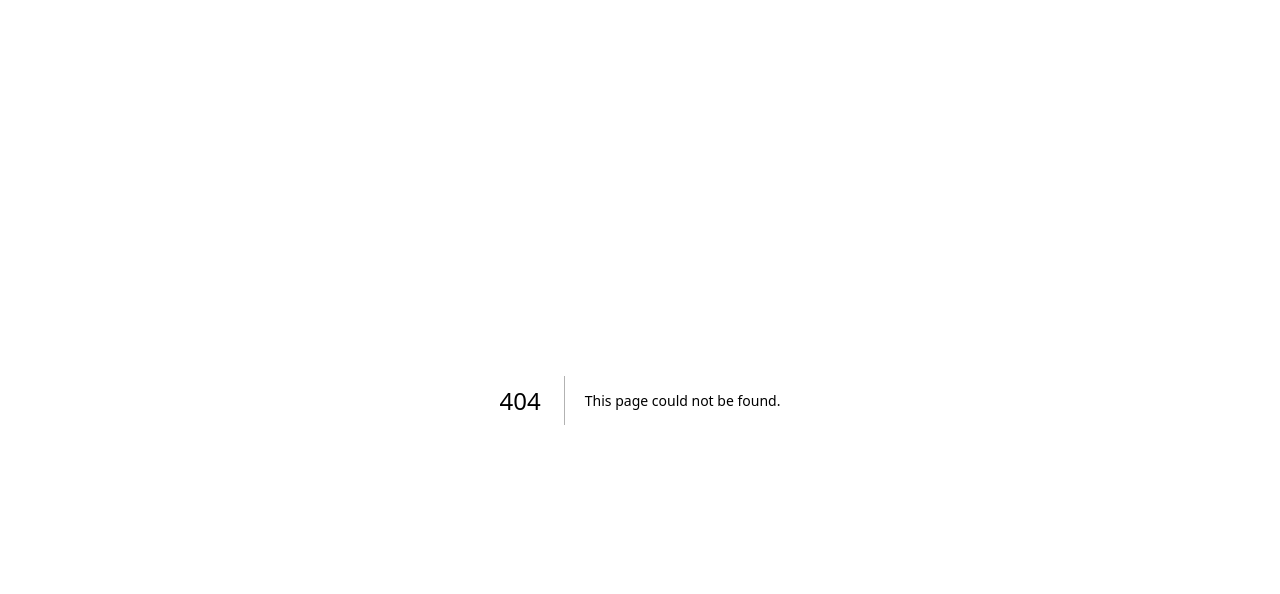
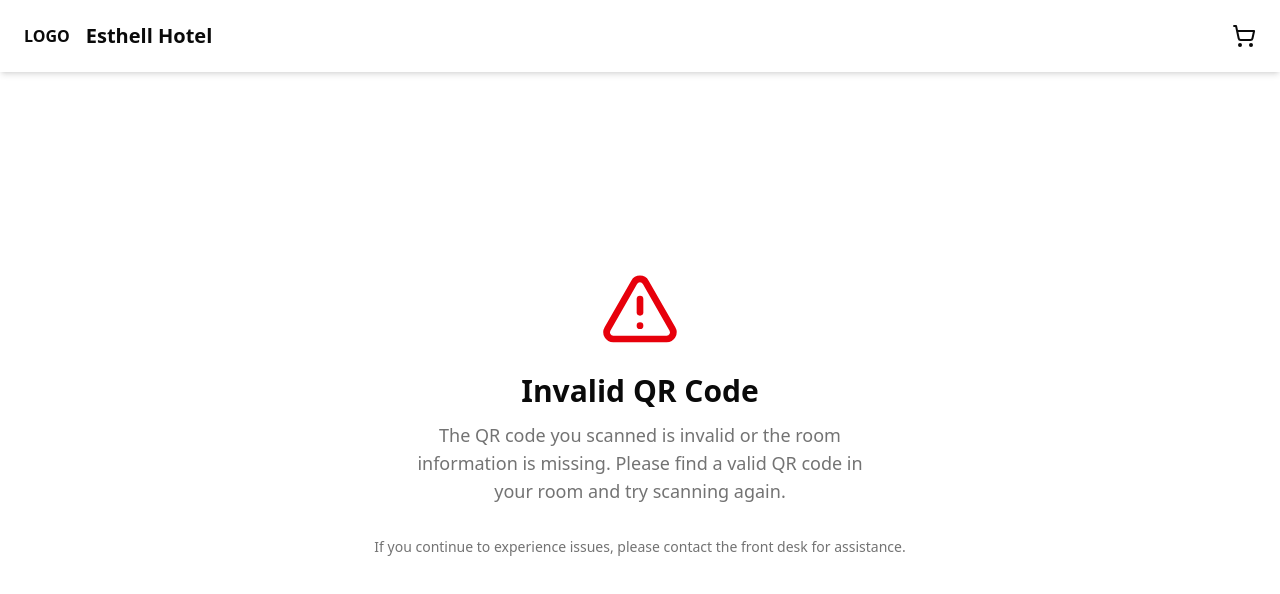
Before and after one commit to chid-aakash/esthell-menu, a Next.js app: page /invalid-qr in a window 1280 px wide. Before the commit this address had no page. Shown: the top 594 px of the page. Built offline with nearby package versions, Linux system fonts and the light colour scheme.

Commit message:
feat: Step 7.1 done - Implemented middleware for QR/roomId check

```diff
--- /dev/null
+++ b/app/(hotel)/invalid-qr/page.tsx
@@ -0,0 +1,22 @@
+"use client";
+
+import React from 'react';
+import { AlertTriangle } from 'lucide-react';
+
+export default function InvalidQrPage() {
+  return (
+    <div className="min-h-[calc(100vh-150px)] flex flex-col items-center justify-center text-center p-6 bg-background">
+      <AlertTriangle className="w-20 h-20 text-destructive mb-6" />
+      <h1 className="text-3xl font-bold text-foreground mb-3">Invalid QR Code</h1>
+      <p className="text-lg text-muted-foreground mb-8 max-w-md">
+        The QR code you scanned is invalid or the room information is missing.
+        Please find a valid QR code in your room and try scanning again.
+      </p>
+      <p className="text-sm text-muted-foreground">
+        If you continue to experience issues, please contact the front desk for assistance.
+      </p>
+      {/* Optional: A button to go to a generic help page or back to a neutral state if applicable */}
+      {/* For now, no explicit button is added as the primary action is to re-scan a physical QR */}
+    </div>
+  );
+}
--- /dev/null
+++ b/middleware.ts
@@ -0,0 +1,25 @@
+import { NextResponse } from 'next/server';
+import type { NextRequest } from 'next/server';
+
+export function middleware(request: NextRequest) {
+  const { pathname, searchParams } = request.nextUrl;
+
+  // Check if the path is the root ("/")
+  if (pathname === '/') {
+    // Check if the 'r' query parameter (roomId) is missing
+    if (!searchParams.has('r') || !searchParams.get('r')) {
+      // If 'r' is missing, redirect to the /invalid-qr page
+      const url = request.nextUrl.clone();
+      url.pathname = '/invalid-qr';
+      url.search = ''; // Clear existing search params for the invalid-qr page
+      return NextResponse.redirect(url);
+    }
+  }
+
+  return NextResponse.next();
+}
+
+// See "Matching Paths" below to learn more
+export const config = {
+  matcher: '/', // Only run this middleware on the root path
+};
```
